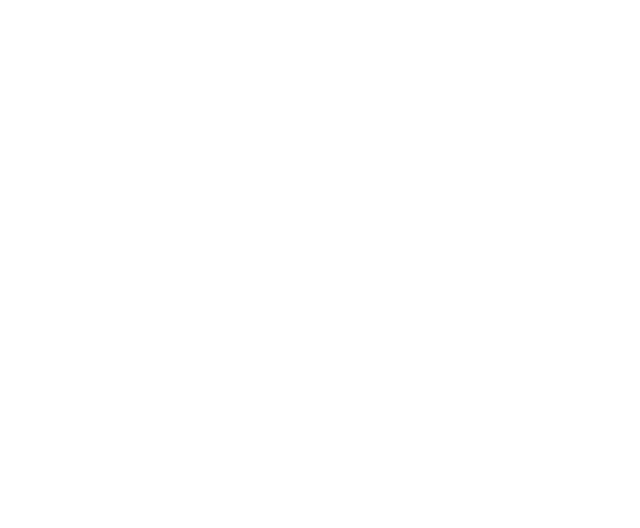
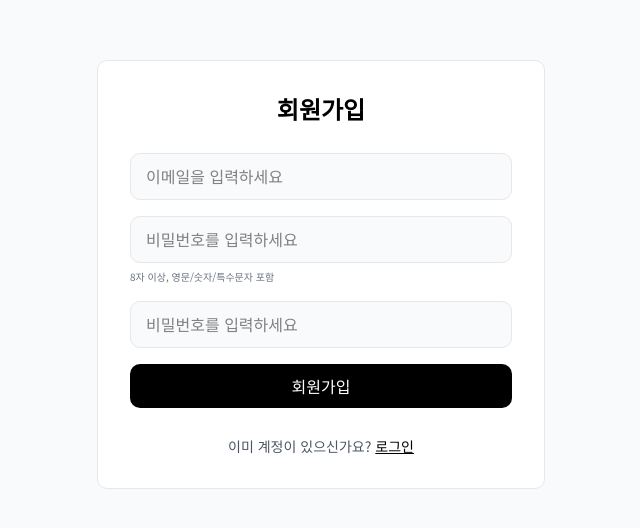
Before and after one commit to Leets-Official/8th-FE-Zero100, a React (Vite) app: page /signup in a window 1280 px wide. Before the commit this address had no page. Shown: the part 126-654 px from the top of the page, without its empty margins (319-959 px from the left). Built offline with nearby package versions, Linux system fonts and the light colour scheme; a web font is replaced by a local one.

Commit message:
회원가입 페이지 UI 구현

```diff
--- a/src/App.jsx
+++ b/src/App.jsx
@@ -3,6 +3,7 @@ import { Navigate, Route, Routes } from 'react-router';
 import DeleteModal from './components/todo/DeleteModal.jsx';
 import DashboardPage from './pages/dashboard/DashboardPage.jsx';
 import LoginPage from './pages/dashboard/LoginPage.jsx';
+import SignupPage from './pages/dashboard/SignupPage.jsx';
 import CompletedTodoPage from './pages/todo/CompletedTodoPage.jsx';
 import TodoPage from './pages/todo/TodoPage.jsx';
 import { loadTodos, saveTodos } from './utils/todo/storage.js';
@@ -61,6 +62,7 @@ function App() {
         />
         <Route path="/dashboard" element={<DashboardPage />} />
         <Route path="/login" element={<LoginPage />} />
+        <Route path="/signup" element={<SignupPage />} />
       </Routes>
 
       <DeleteModal onConfirm={handleDeleteTodo} />
--- a/src/components/dashboard/AuthCard.jsx
+++ b/src/components/dashboard/AuthCard.jsx
@@ -1,12 +1,13 @@
 import { useId } from 'react';
+import { Link } from 'react-router';
 import Card from './Card.jsx';
 
-// Figma 로그인·회원가입 화면에서 공통으로 쓰는 인증 카드. 카드 너비·여백과 제목 스타일은 고정하고,
-// 내부 요소 간 간격은 화면마다 달라(로그인 26px, 회원가입 28px) className으로 지정
-function AuthCard({ title, className, children }) {
+// Figma 로그인·회원가입 화면에서 공통으로 쓰는 인증 카드 레이아웃
+function AuthCard({ title, linkGuideText, linkLabel, linkTo, className, children }) {
   const titleId = useId();
 
   return (
+    <main className="box-border flex flex-row items-center justify-center w-full min-h-screen p-[16px] bg-[#f9fafb]">
       <Card
         as="section"
         aria-labelledby={titleId}
@@ -19,7 +20,16 @@ function AuthCard({ title, className, children }) {
           {title}
         </h1>
         {children}
+        {linkTo && (
+          <p className="m-0 font-[family-name:var(--font-family-base)] font-normal text-[14px] leading-[20px] tracking-[0px] text-center text-[#4a5565]">
+            {linkGuideText}{' '}
+            <Link to={linkTo} className="text-[#000000] underline">
+              {linkLabel}
+            </Link>
+          </p>
+        )}
       </Card>
+    </main>
   );
 }
 
--- a/src/pages/dashboard/LoginPage.jsx
+++ b/src/pages/dashboard/LoginPage.jsx
@@ -1,22 +1,12 @@
 import { useState } from 'react';
-import { Link } from 'react-router';
 import kakaoSymbol from '../../assets/kakao-symbol.svg';
 import AuthCard from '../../components/dashboard/AuthCard.jsx';
 import Button from '../../components/dashboard/Button.jsx';
 import TextInput from '../../components/dashboard/TextInput.jsx';
-
-const EMAIL_PATTERN = /^[^\s@]+@[^\s@]+\.[^\s@]+$/;
+import { validateEmail } from '../../utils/dashboard/validation.js';
 
 const KAKAO_BUTTON_CLASS_NAME =
   'w-full h-[48px] gap-[8px] border-[1px] border-solid border-[#fee500] rounded-[8px] bg-[#fee500] font-[family-name:Pretendard,var(--font-family-base)] font-bold text-[16px] leading-[1.45] tracking-[-0.064px] text-[#381e1f]';
-
-function validateEmail(email) {
-  const trimmedEmail = email.trim();
-
-  if (!trimmedEmail) return '이메일을 입력하세요';
-  if (!EMAIL_PATTERN.test(trimmedEmail)) return '올바른 이메일 형식을 입력하세요';
-  return '';
-}
 
 function validatePassword(password) {
   return password ? '' : '비밀번호를 입력하세요';
@@ -57,8 +47,13 @@ function LoginPage() {
   };
 
   return (
-    <main className="box-border flex flex-row items-center justify-center w-full min-h-screen p-[16px] bg-[#f9fafb]">
-      <AuthCard title="로그인" className="gap-[26px]">
+    <AuthCard
+      title="로그인"
+      linkGuideText="계정이 없으신가요?"
+      linkLabel="회원가입"
+      linkTo="/signup"
+      className="gap-[26px]"
+    >
       {/* Figma의 Form 높이(179.61px)를 유지하고, 오류 메시지가 표시되면 그만큼 늘어나도록 min-height로 지정 */}
       <form
         className="flex flex-col gap-[16px] min-h-[179.61px]"
@@ -103,15 +98,7 @@ function LoginPage() {
         <img src={kakaoSymbol} alt="" className="w-[18.505px] h-[17px]" />
         카카오 로그인
       </Button>
-
-        <p className="m-0 font-[family-name:var(--font-family-base)] font-normal text-[14px] leading-[20px] tracking-[0px] text-center text-[#4a5565]">
-          계정이 없으신가요?{' '}
-          <Link to="/signup" className="text-[#000000] underline">
-            회원가입
-          </Link>
-        </p>
     </AuthCard>
-    </main>
   );
 }
 
--- /dev/null
+++ b/src/pages/dashboard/SignupPage.jsx
@@ -0,0 +1,113 @@
+import { useState } from 'react';
+import AuthCard from '../../components/dashboard/AuthCard.jsx';
+import Button from '../../components/dashboard/Button.jsx';
+import TextInput from '../../components/dashboard/TextInput.jsx';
+import { validateEmail } from '../../utils/dashboard/validation.js';
+
+// Figma 회원가입 디자인의 비밀번호 안내 문구. 조건을 만족하지 않으면 같은 문구를 오류 메시지로 표시
+const PASSWORD_RULE_TEXT = '8자 이상, 영문/숫자/특수문자 포함';
+
+function validatePassword(password) {
+  if (!password) return '비밀번호를 입력하세요';
+
+  const isValid =
+    password.length >= 8 &&
+    /[A-Za-z]/.test(password) &&
+    /\d/.test(password) &&
+    /[^A-Za-z0-9\s]/.test(password);
+  return isValid ? '' : PASSWORD_RULE_TEXT;
+}
+
+function validatePasswordConfirm(passwordConfirm, password) {
+  if (!passwordConfirm) return '비밀번호를 한 번 더 입력하세요';
+  return passwordConfirm === password ? '' : '비밀번호가 일치하지 않습니다';
+}
+
+function validateSignupForm({ email, password, passwordConfirm }) {
+  return {
+    email: validateEmail(email),
+    password: validatePassword(password),
+    passwordConfirm: validatePasswordConfirm(passwordConfirm, password),
+  };
+}
+
+function SignupPage() {
+  const [values, setValues] = useState({ email: '', password: '', passwordConfirm: '' });
+  // 첫 제출 전에는 null이고, 제출 후에는 입력할 때마다 다시 검사해 오류 상태를 갱신
+  const [errors, setErrors] = useState(null);
+
+  const handleChange = (event) => {
+    const { name, value } = event.target;
+    const nextValues = { ...values, [name]: value };
+    setValues(nextValues);
+    if (errors) setErrors(validateSignupForm(nextValues));
+  };
+
+  const handleSubmit = (event) => {
+    event.preventDefault();
+
+    const nextErrors = validateSignupForm(values);
+    setErrors(nextErrors);
+
+    // 오류가 있으면 첫 번째 오류 입력 필드로 포커스를 이동
+    const firstInvalidField = Object.keys(nextErrors).find((field) => nextErrors[field]);
+    if (firstInvalidField) {
+      event.currentTarget.elements.namedItem(firstInvalidField).focus();
+      return;
+    }
+
+    // 회원가입 API 연동 전이므로 유효성 검사까지만 수행
+  };
+
+  return (
+    <AuthCard
+      title="회원가입"
+      linkGuideText="이미 계정이 있으신가요?"
+      linkLabel="로그인"
+      linkTo="/login"
+      className="gap-[28px]"
+    >
+      <form className="flex flex-col gap-[16px]" noValidate onSubmit={handleSubmit}>
+        <TextInput
+          type="email"
+          name="email"
+          label="이메일"
+          hideLabel
+          placeholder="이메일을 입력하세요"
+          autoComplete="email"
+          value={values.email}
+          onChange={handleChange}
+          error={errors?.email}
+        />
+        <TextInput
+          type="password"
+          name="password"
+          label="비밀번호"
+          hideLabel
+          placeholder="비밀번호를 입력하세요"
+          helperText={PASSWORD_RULE_TEXT}
+          autoComplete="new-password"
+          value={values.password}
+          onChange={handleChange}
+          error={errors?.password}
+        />
+        <TextInput
+          type="password"
+          name="passwordConfirm"
+          label="비밀번호 확인"
+          hideLabel
+          placeholder="비밀번호를 입력하세요"
+          autoComplete="new-password"
+          value={values.passwordConfirm}
+          onChange={handleChange}
+          error={errors?.passwordConfirm}
+        />
+        <Button type="submit" className="w-full">
+          회원가입
+        </Button>
+      </form>
+    </AuthCard>
+  );
+}
+
+export default SignupPage;
--- /dev/null
+++ b/src/utils/dashboard/validation.js
@@ -0,0 +1,10 @@
+const EMAIL_PATTERN = /^[^\s@]+@[^\s@]+\.[^\s@]+$/;
+
+// 로그인·회원가입에서 공통으로 쓰는 이메일 검사. 오류가 없으면 빈 문자열을 반환
+export function validateEmail(email) {
+  const trimmedEmail = email.trim();
+
+  if (!trimmedEmail) return '이메일을 입력하세요';
+  if (!EMAIL_PATTERN.test(trimmedEmail)) return '올바른 이메일 형식을 입력하세요';
+  return '';
+}
```
Lines whose indentation alone changed are shown as unchanged.
